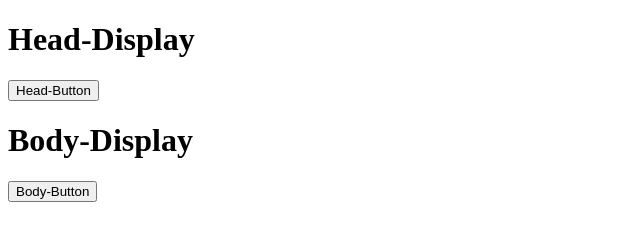
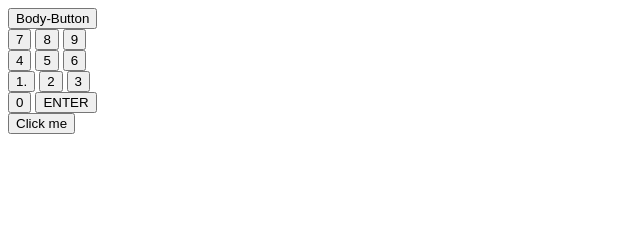
Before and after one commit to Levi237/calculator, a plain HTML site: page index.html in a window 1280 px wide. Shown: the whole page, without its empty margins (0-640 px from the left). Drawn offline with Linux system fonts and the light colour scheme.

Commit message:
back up 2

```diff
--- a/index.html
+++ b/index.html
@@ -5,18 +5,36 @@
     <meta name="viewport" content="width=device-width, initial-scale=1.0">
     <meta http-equiv="X-UA-Compatible" content="ie=edge">
     <title>Document</title>
+    <link rel="stylesheet" type="text/css" href="css/style.css">
     <script defer src="js/app.js"></script>
+
 </head>
 <body>
    <div id="shell">
-       <div id="head">
-           <h1>Head-Display</h1>
-           <button class="button">Head-Button</button>
+       <div id="header" class="box">
+           <!-- <form><input></form> nice try but no.-->
+           <div id="display"></div>
         </div>
-       <div id="body">
-           <h1>Body-Display</h1>
-           <button class="button">Body-Button</button>
-        </div>
+       <div id="footer" class="box">
+           <button id="body" class="button">Body-Button</button>
+          </br>
+            <button id="7" class="button">7</button>
+            <button id="8" class="button">8</button>
+            <button id="9" class="button">9</button>
+         </br>
+            <button id="4" class="button">4</button>
+            <button id="5" class="button">5</button>
+            <button id="6" class="button">6</button>
+          <br/>
+        <!-- will try to make this dry with a vanilla loop later -->
+            <button id="1" class="button">1.</button>
+            <button id="2" class="button">2</button>
+            <button id="3" class="button">3</button>
+          <br/>
+            <button id="0" class="button">0</button>
+            <button id="enter" class="button">ENTER</button>
+
+     </div>
     <!-- copeid to js -
     shell will need fixed dimensions and radius corners
     16 buttons, each size has to fit within the shell in a
@@ -26,5 +44,13 @@
      -->
 
    </div>
+
+   <button onclick="myFunction()">Click me</button>
+
+<p id="demo"></p>
+
+<script>
+
+</script>
 </body>
 </html>
```
